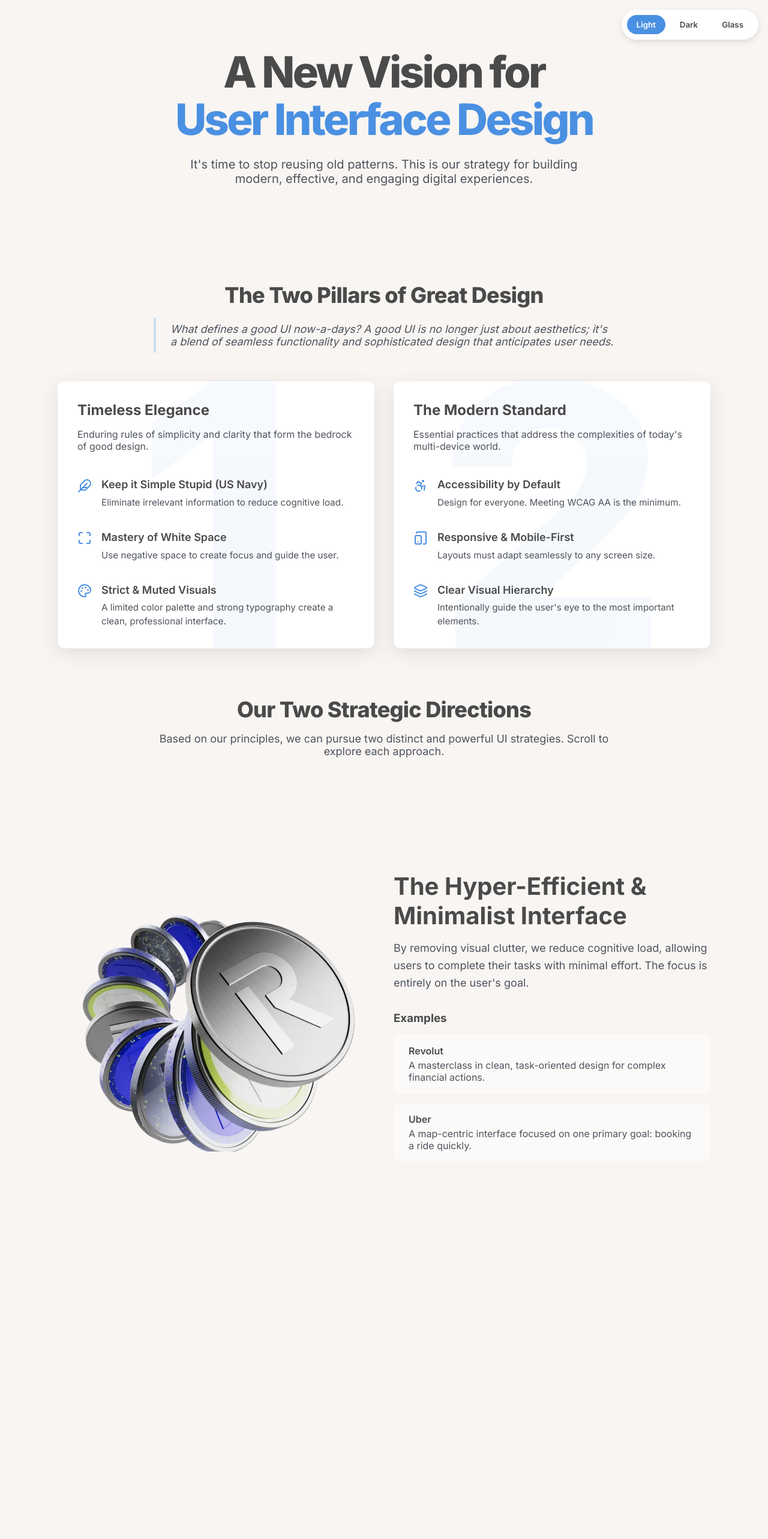
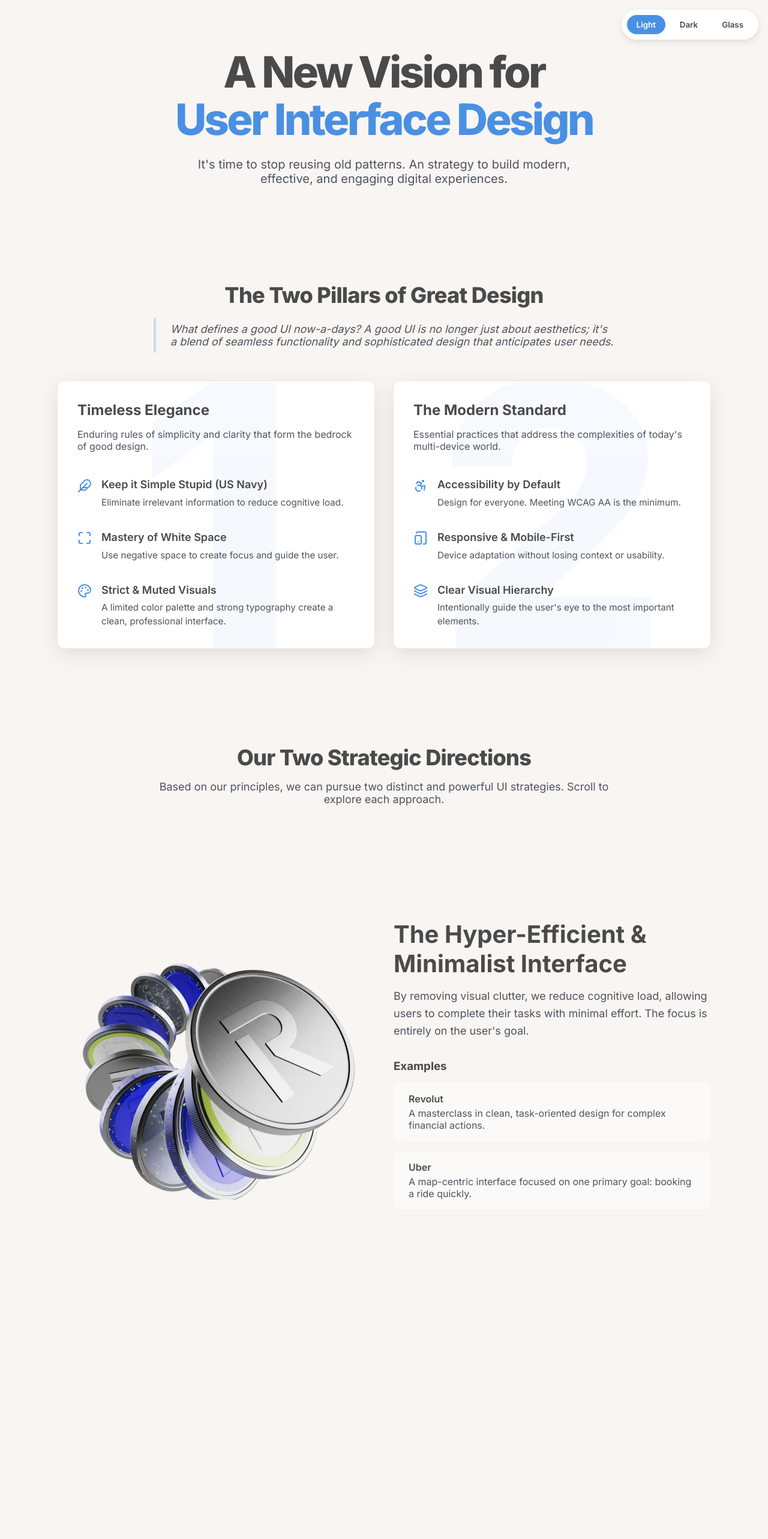
Before and after one commit to juanpatriciodoyle/the-presentation, a React (Create React App) app: page / in a window 1280 px wide. Shown: the top 2566 px of the page at 60% size. Built offline with nearby package versions, Linux system fonts and the light colour scheme.

Commit message:
update texts

```diff
--- a/src/components/sections/ActionableStepsSection.tsx
+++ b/src/components/sections/ActionableStepsSection.tsx
@@ -103,7 +103,7 @@ const ActionableStepsSection: React.FC = () => {
     useEffect(() => {
         if (isFlipped) {
             setShowConfetti(true);
-            const timer = setTimeout(() => setShowConfetti(false), 5000);
+            const timer = setTimeout(() => setShowConfetti(false), 6000);
             return () => clearTimeout(timer);
         }
     }, [isFlipped]);
--- a/src/components/sections/FoundationsSection.tsx
+++ b/src/components/sections/FoundationsSection.tsx
@@ -137,7 +137,7 @@ const FoundationsSection: React.FC = () => {
                     <Anchor>2</Anchor>
                     <PillarTitle>The Modern Standard</PillarTitle>
                     <PillarDescription>Essential practices that address the complexities of today's multi-device
-                        world.</PillarDescription>
+                        world. </PillarDescription>
                     <PillarList>
                         <PillarListItem>
                             <AccessibilityIcon size={24} />
@@ -150,7 +150,7 @@ const FoundationsSection: React.FC = () => {
                             <TabletSmartphone size={24} />
                             <div>
                                 <ItemTitle>Responsive & Mobile-First</ItemTitle>
-                                <ItemDescription>Layouts must adapt seamlessly to any screen size.</ItemDescription>
+                                <ItemDescription>Device adaptation without losing context or usability.</ItemDescription>
                             </div>
                         </PillarListItem>
                         <PillarListItem>
--- a/src/components/sections/HeroSection.tsx
+++ b/src/components/sections/HeroSection.tsx
@@ -42,7 +42,7 @@ const HeroSection: React.FC = () => {
                     <AccentText>User Interface Design</AccentText>
                 </Title>
                 <Subtitle>
-                    It's time to stop reusing old patterns. This is our strategy for building modern, effective, and
+                    It's time to stop reusing old patterns. An strategy to build modern, effective, and
                     engaging digital experiences.
                 </Subtitle>
             </HeroContainer>
--- a/src/components/sections/StrategiesSection.tsx
+++ b/src/components/sections/StrategiesSection.tsx
@@ -4,10 +4,6 @@ import {motion, useScroll, useTransform} from 'framer-motion';
 import {strategyData} from '../../data/strategyData';
 import {Description, HeaderContainer, Title} from '../common/Header';
 import Section from '../common/Section';
-
-const StrategiesSectionWrapper = styled(Section)`
-    padding: 0;
-`;
 
 const StrategiesHeader = styled(HeaderContainer)`
     margin-bottom: 2rem;
@@ -145,7 +141,7 @@ const StrategiesSection: React.FC = () => {
     const opacitySecond = useTransform(scrollYProgress, [0.65, 0.9], [0, 1]);
 
     return (
-        <StrategiesSectionWrapper id="strategies" paddingBottom={"0"}>
+        <Section id="strategies" paddingBottom={"0"}>
             <StrategiesHeader>
                 <Title>Our Two Strategic Directions</Title>
                 <Description>Based on our principles, we can pursue two distinct and powerful UI strategies. Scroll to
@@ -186,7 +182,7 @@ const StrategiesSection: React.FC = () => {
                     </AnimatedContentWrapper>
                 </StickyPanel>
             </PinContainer>
-        </StrategiesSectionWrapper>
+        </Section>
     );
 };
 
```
